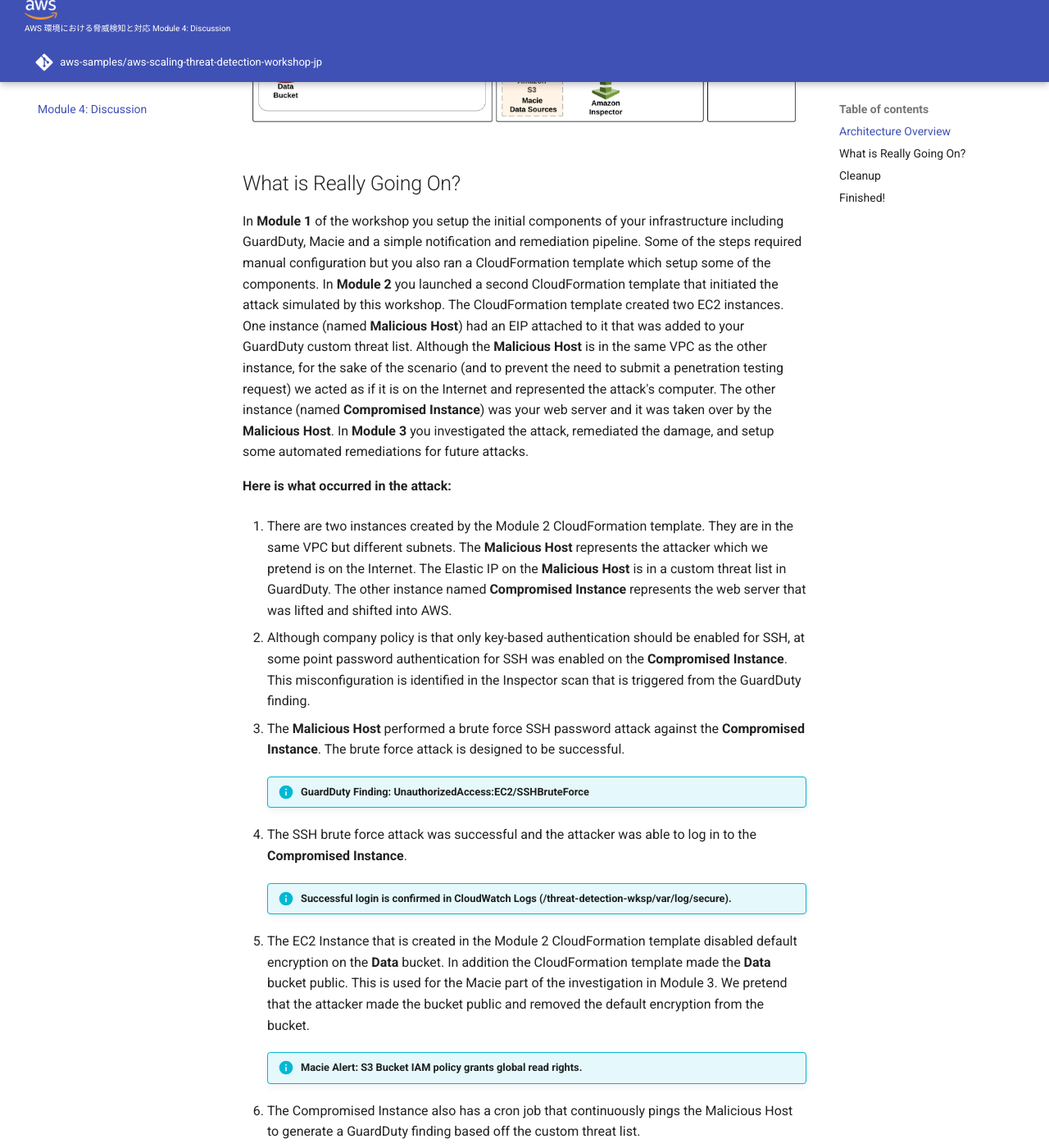
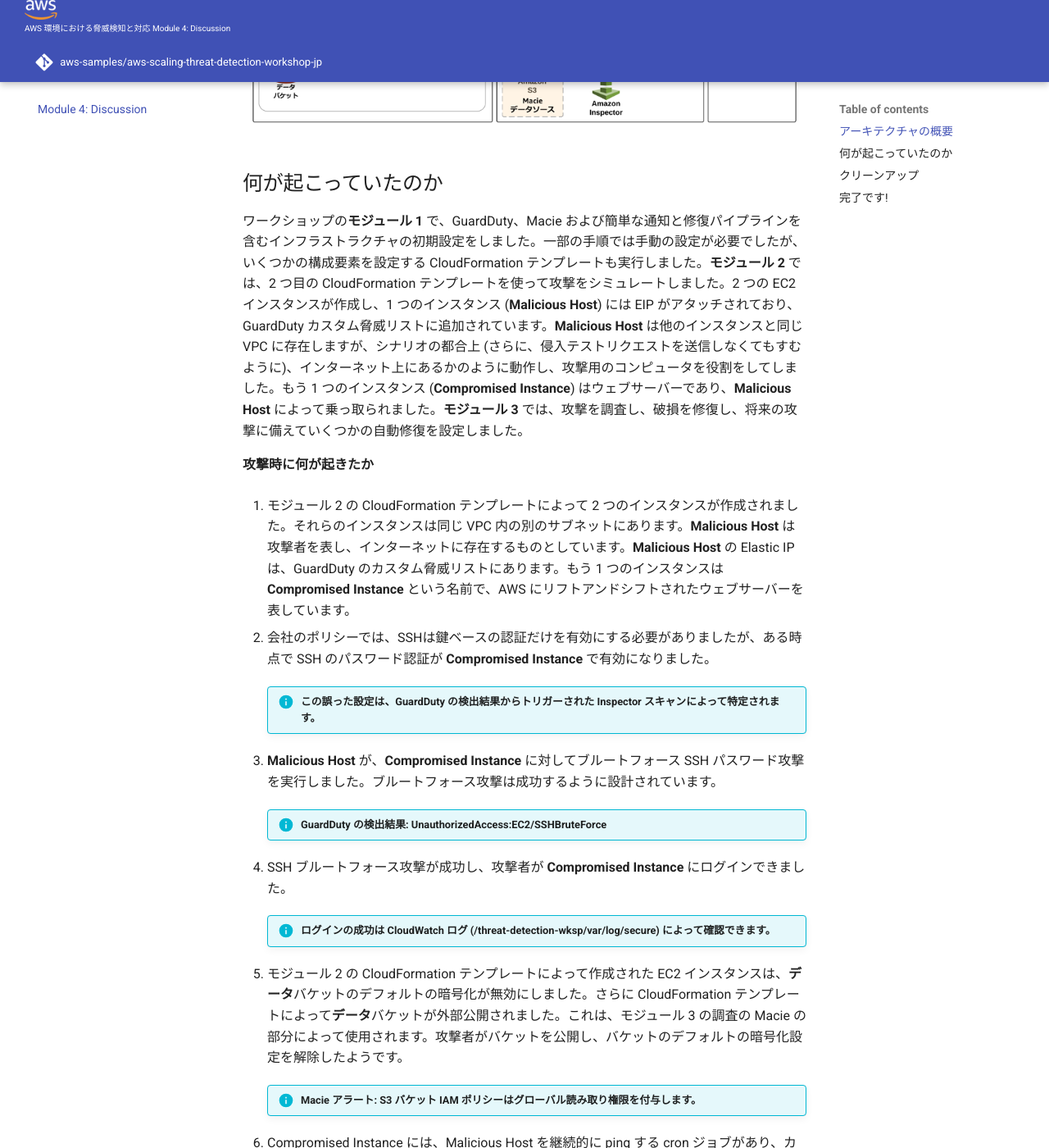
Before and after one commit to aws-samples/aws-scaling-threat-detection-workshop-jp, an MkDocs documentation site: the page built from docs/04-review-and-discussion.md, in a window 1280 px wide and 1400 px high, scrolled down 929 px. Shown: the whole window at 82% size. Built offline with MkDocs 1.6.1 and Material for MkDocs 9.7.7, drawn with Linux system fonts in a browser that asks for light colours; comment, search, counter and statistics services are not loaded; some of the changed text lies outside the part shown.

Commit message:
Added Module 4 translated content

```diff
--- a/docs/04-review-and-discussion.md
+++ b/docs/04-review-and-discussion.md
@@ -1,124 +1,128 @@
-# Module 4: Review and Discussion
+# モジュール 4: レビューとディスカッション
 
-In the last module we will have a short discussion of the workshop and discuss exactly what occurred. We will also go over a number of questions and then provide instructions on how to clean up the workshop environment to prevent future charges in your AWS account.
+最後のモジュールでは、ワークショップについて簡単に説明します（また、何が起こったのかを正確に議論します）。また、いくつかの質問に答え、ワークショップ環境をクリーンアップする方法も説明します (AWS アカウントが今後請求されないようにします)。
 
-**Agenda**
+**アジェンダ**
 
-1. Review & Discussion – 10 min
-2. Questions – 10 min
-3. Cleanup – 5 min
+1.  レビューとディスカッション – 10 分
+2.  質問 – 10 分
+3.  クリーンアップ – 5 分
 
-## Architecture Overview
-Below is a diagram of the overall workshop setup:
+## アーキテクチャの概要
+ワークショップ全体の設定の図:
 ![Part 1 Diagram](./images/04-diagram-module4.png)
 
-## What is Really Going On?
+## 何が起こっていたのか
 
-In **Module 1** of the workshop you setup the initial components of your infrastructure including GuardDuty, Macie and a simple notification and remediation pipeline. Some of the steps required manual configuration but you also ran a CloudFormation template which setup some of the components. In **Module 2** you launched a second CloudFormation template that initiated the attack simulated by this workshop. The CloudFormation template created two EC2 instances. One instance (named **Malicious Host**) had an EIP attached to it that was added to your GuardDuty custom threat list. Although the **Malicious Host** is in the same VPC as the other instance, for the sake of the scenario (and to prevent the need to submit a penetration testing request) we acted as if it is on the Internet and represented the attack's computer. The other instance (named **Compromised Instance**) was your web server and it was taken over by the **Malicious Host**. In **Module 3** you investigated the attack, remediated the damage, and setup some automated remediations for future attacks.
+ワークショップの**モジュール 1** で、GuardDuty、Macie および簡単な通知と修復パイプラインを含むインフラストラクチャの初期設定をしました。一部の手順では手動の設定が必要でしたが、いくつかの構成要素を設定する CloudFormation テンプレートも実行しました。**モジュール 2** では、2 つ目の CloudFormation テンプレートを使って攻撃をシミュレートしました。2 つの EC2 インスタンスが作成し、1 つのインスタンス (**Malicious Host**) には EIP がアタッチされており、GuardDuty カスタム脅威リストに追加されています。**Malicious Host** は他のインスタンスと同じ VPC に存在しますが、シナリオの都合上 (さらに、侵入テストリクエストを送信しなくてもすむように)、インターネット上にあるかのように動作し、攻撃用のコンピュータを役割をしてしました。もう 1 つのインスタンス (**Compromised Instance**) はウェブサーバーであり、**Malicious Host** によって乗っ取られました。**モジュール 3** では、攻撃を調査し、破損を修復し、将来の攻撃に備えていくつかの自動修復を設定しました。
 
-**Here is what occurred in the attack:**
+**攻撃時に何が起きたか**
 
-1. There are two instances created by the Module 2 CloudFormation template. They are in the same VPC but different subnets. The **Malicious Host** represents the attacker which we pretend is on the Internet. The Elastic IP on the **Malicious Host** is in a custom threat list in GuardDuty. The other instance named **Compromised Instance** represents the web server that was lifted and shifted into AWS.
+1.  モジュール 2 の CloudFormation テンプレートによって 2 つのインスタンスが作成されました。それらのインスタンスは同じ VPC 内の別のサブネットにあります。**Malicious Host** は攻撃者を表し、インターネットに存在するものとしています。**Malicious Host** の Elastic IP は、GuardDuty のカスタム脅威リストにあります。もう 1 つのインスタンスは **Compromised Instance** という名前で、AWS にリフトアンドシフトされたウェブサーバーを表しています。
 
-2. Although company policy is that only key-based authentication should be enabled for SSH, at some point password authentication for SSH was enabled on the **Compromised Instance**.  This misconfiguration is identified in the Inspector scan that is triggered from the GuardDuty finding.
+2.  会社のポリシーでは、SSHは鍵ベースの認証だけを有効にする必要がありましたが、ある時点で SSH のパスワード認証が **Compromised Instance** で有効になりました。
 
-3. The **Malicious Host** performed a brute force SSH password attack against the **Compromised Instance**. The brute force attack is designed to be successful.
+    !!! info "この誤った設定は、GuardDuty の検出結果からトリガーされた Inspector スキャンによって特定されます。"
 
-	!!! info "**GuardDuty Finding**: UnauthorizedAccess:EC2/SSHBruteForce"
+3.  **Malicious Host** が、**Compromised Instance** に対してブルートフォース SSH パスワード攻撃を実行しました。ブルートフォース攻撃は成功するように設計されています。
 
-4. The SSH brute force attack was successful and the attacker was able to log in to the **Compromised Instance**.
+	!!! info "**GuardDuty の検出結果**: UnauthorizedAccess:EC2/SSHBruteForce"
 
-	!!! info "Successful login is confirmed in CloudWatch Logs (/threat-detection-wksp/var/log/secure)."
+4.  SSH ブルートフォース攻撃が成功し、攻撃者が **Compromised Instance** にログインできました。
 
-5. The EC2 Instance that is created in the Module 2 CloudFormation template disabled default encryption on the **Data** bucket.  In addition the CloudFormation template made the **Data** bucket public.  This is used for the Macie part of the investigation in Module 3. We pretend that the attacker made the bucket public and removed the default encryption from the bucket.
+	!!! info "ログインの成功は CloudWatch ログ (/threat-detection-wksp/var/log/secure) によって確認できます。"
 
-	!!! info "**Macie Alert**: S3 Bucket IAM policy grants global read rights."
+5.  モジュール 2 の CloudFormation テンプレートによって作成された EC2 インスタンスは、**データ**バケットのデフォルトの暗号化が無効にしました。さらに CloudFormation テンプレートによって**データ**バケットが外部公開されました。これは、モジュール 3 の調査の Macie の部分によって使用されます。攻撃者がバケットを公開し、バケットのデフォルトの暗号化設定を解除したようです。
 
-6.  The Compromised Instance also has a cron job that continuously pings the Malicious Host to generate a GuardDuty finding based off the custom threat list.
+	!!! info "Macie アラート: S3 バケット IAM ポリシーはグローバル読み取り権限を付与します。"
 
-	!!! info "**GuardDuty Finding**: UnauthorizedAccess:EC2/MaliciousIPCaller.Custom"
+6.  Compromised Instance には、Malicious Host を継続的に ping する cron ジョブがあり、カスタム脅威リストに基づいて GuardDuty 検出結果を生成します。
 
-7. The API Calls that generated the API findings come from the **Malicious Host**. The calls use the temp creds from the IAM role for EC2 running on the **Malicious Host**. The GuardDuty findings are generated because the EIP attached to the **Malicious Host** is in a custom threat list.
+	!!! info "**GuardDuty の検出結果**: UnauthorizedAccess:EC2/MaliciousIPCaller.Custom"
 
-	!!! info "**GuardDuty Finding**: Recon:IAMUser/MaliciousIPCaller.Custom or **GuardDuty Finding**: UnauthorizedAccess:IAMUser/MaliciousIPCaller.Custom"
+7.  API 関連の検出結果を生成した API 呼び出しは、**Malicious Host** からのものです。この呼び出しでは、**Malicious Host** で実行されている EC2 の IAM ロールからの一時認証情報が使用されています。**Malicious Host** にアタッチされた EIP がカスタム脅威リストにあるため、GuardDuty の検出結果が生成されます。
 
-8. A number of CloudWatch Events Rules are evoked by the GuardDuty findings and then these trigger various services.
-	1.	**CloudWatch Event Rule**: The generic GuardDuty finding invokes a CloudWatch Event rule which triggers SNS to send an email.
-	2.	**CloudWatch Event Rule**: The generic Macie alert invokes a CloudWatch Event rule which triggers SNS to send an email.
-	3.	**CloudWatch Event Rule**: The SSH brute force attack finding invokes a CloudWatch Event rule which triggers a Lambda function to block the attacker IP address of the attacker via a NACL as well as a Lambda function that runs an Inspector scan on the EC2 instance.
-	4. **CloudWatch Event Rule**: The Unauthorized Access Custom MaliciousIP finding invokes a CloudWatch Event rule which triggers a Lambda function to block the IP address of the attacker via a NACL.
+	!!! info "**GuardDuty の検出結果**: Recon:IAMUser/MaliciousIPCaller.Custom"
 
-## Cleanup
-In order to prevent charges to your account we recommend cleaning up the infrastructure that was created. If you plan to keep things running so you can examine the workshop a bit more please remember to do the cleanup when you are done. It is very easy to leave things running in an AWS account, forgot about it, and then accrue charges.
+    !!! info "**GuardDuty の検出結果**: UnauthorizedAccess:IAMUser/MaliciousIPCaller.Custom"
 
-!!! info "You will need to manually delete some resources before you delete the CloudFormation stacks so please do the following steps in order."
+8.  GuardDuty の検出結果によっていくつかの CloudWatch イベントルールが呼び出され、これらのルールによって様々なサービスがトリガーされます。
+	1.	**CloudWatch イベントルール**: 一般的な GuardDuty 検出結果によって、SNS によるメールの送信がトリガーされる CloudWatch イベントルールが呼び出されます。
+	2.	**CloudWatch イベントルール**: 一般的な Macie アラートによって、SNS によるメールの送信がトリガーされる CloudWatch イベントルールが呼び出されます。
+	3.	**CloudWatch イベントルール**: SSH ブルートフォース攻撃の検出結果によって、NACL を介して攻撃者の IP アドレスをブロックする Lambda 関数、および EC2 インスタンスで Inspector スキャンを実行する Lambda 関数をトリガーする CloudWatch イベントルールが呼び出されます。
+	4.  **CloudWatch イベントルール**: Unauthorized Access Custom MaliciousIP の検出結果によって、NACL を介して攻撃者の IP アドレスをブロックする Lambda 関数をトリガーする CloudWatch イベントルールが呼び出されます。
 
-1.	Delete the Inspector objects created for the workshop.
-	* Go to the <a href="https://us-west-2.console.aws.amazon.com/inspector" target="_blank">Amazon Inspector</a> console.
-	* Click on **Assessment targets** in the navigation pane on the left.
-	* Delete all that start with **threat-detection-wksp**.
+## クリーンアップ
+アカウントへの請求を防ぐために、作成したインフラストラクチャをクリーンアップすることをお勧めします。ワークショップついてもう少し調べるためにそのままにしておく場合は、終了時に忘れずにクリーンアップしてください。AWS アカウントで作成したものを実行中のまま忘れてしまうと、料金が発生します。
 
-2.	Delete the IAM Role for the compromised EC2 instance and the Service-Linked Role for Inspector (if you didn't already have this Role created).
-	* Go to <a href="https://console.aws.amazon.com/iam/" target="_blank">AWS IAM</a> console.
-	* Click on **Roles**
-	* Search for the role named **threat-detection-wksp-compromised-ec2**.
-	* Click the check box next to it and click **Delete**.
-	* Repeat the steps above for the role named **AWSServiceRoleForAmazonInspector**.
+!!! info "一部のリソースは CloudFormation スタックを削除する前に手動で削除する必要があるため、以下のステップを順番通りに実行してください。"
 
-3.	Delete all three S3 buckets created by the Module 1 CloudFormation template (the buckets that start with **threat-detection-wksp** and end with **-data**, **-threatlist** and **-logs**)
-	* Go to <a href="https://s3.console.aws.amazon.com/s3/home?region=us-west-2" target="_blank">Amazon S3</a> console.
-	* Click on the appropiate bucket.
-	* Click **Delete Bucket**.
-	* Copy and paste the name of the bucket (this is an extra verification that you actually want to delete the bucket).
-	* Repeat the steps above for all three buckets.
+1.	ワークショップ用に作成された Inspector オブジェクトを削除します。
+	* <a href="https://us-west-2.console.aws.amazon.com/inspector" target="_blank">Amazon Inspector</a> コンソールに移動します。
+	* 左のナビゲーションペインの **Assessment targets (評価ターゲット)** をクリックします。
+	* **threat-detection-wksp** で開始するものをすべて削除します。
 
-4.	Delete Module 1 and 2 CloudFormation stacks (**ThreatDetectionWksp-Env-Setup** and **ThreatDetectionWksp-Attacks**).
-	* Go to the <a href="https://us-west-2.console.aws.amazon.com/cloudformation/home?region=us-west-2#/stacks?filter=active" target="_blank">AWS CloudFormation</a> console.
-	* Select the appropiate stack.
-	* Select **Action**.
-	* Click **Delete Stack**.
-	* Repeat the steps above for each stack.
+2.	侵害された EC2 インスタンスの IAM ロールおよび Inspector の サービスリンクドロールを削除します (このロールをまだ作成していなかった場合)。
+	* <a href="https://console.aws.amazon.com/iam/" target="_blank">AWS IAM</a> コンソールに移動します。
+	* **Roles (ロール)** をクリックします。
+	* **threat-detection-wksp-compromised-ec2** という名前のロールを探します。
+	* このロールの横にあるチェックボックスをクリックし、**Delete(削除)** をクリックします。
+	* **AWSServiceRoleForAmazonInspector** という名前のロールに対して、このステップを繰り返します。
 
-	!!! info "You do not need to wait for the first stack to delete before you delete the second one."
+3.	モジュール 1 の CloudFormation テンプレートによって作成された 3 つの S3 バケット (**threat-detection-wksp** で開始し、**-data**、**-threatlist**、および **-logs** で終了するバケット) をすべて削除します。
+	* <a href="https://s3.console.aws.amazon.com/s3/home?region=us-west-2" target="_blank">Amazon S3</a> コンソールに移動します。
+	* 適切なバケットをクリックします。
+	* **Delete Bucket (バケットの削除)** をクリックします。
+	* バケットの名前をコピーアンドペーストします (これは、そのバケットを本当に削除してよいかどうかの追加の確認です)。
+	* 3 つのバケットすべてに対して前述のステップを繰り返します。
 
-5.	Delete the GuardDuty custom threat list and disable GuardDuty (if you didn't already have it configured before the workshop)
-	* Go to the <a href="https://us-west-2.console.aws.amazon.com/guardduty/" target="_blank">Amazon GuardDuty</a> console.
-	* Click on **Lists** on the left navigation.
-	* Click the **X** next to the threat list that starts with **Custom-Threat-List**.
-	* Click **Settings** in the navigation pane on the left navigation.
-	* Click the check box next to **Disable**.
-	* Click **Save settings** and then click **Disable** in the pop-up box.
+4.	4.	モジュール 1 および 2 の CloudFormation スタック (**ThreatDetectionWksp-Env-Setup** および **ThreatDetectionWksp-Attacks**) を削除します。
+	* <a href="https://us-west-2.console.aws.amazon.com/cloudformation/home?region=us-west-2#/stacks?filter=active" target="_blank">AWS CloudFormation</a> コンソールに移動します。
+	* 適切なスタックを選択します。
+	* **Action (アクション)** を選択します。
+	* **Delete Stack (スタックの削除)** をクリックします。
+	* それぞれのスタックに対して前述のステップを繰り返します。
 
-6.	Disable AWS Security Hub
-	* Go to the <a href="https://us-west-2.console.aws.amazon.com/securityhub/home?region=us-west-2#/findings" target="_blank">AWS Security Hub</a> console.
-	* Click on **Settings** on the left navigation.
-	* Click the **General** on the top navigation.
-	* Click **Disable AWS Security Hub**.
+	!!! info "最初のスタックが削除されるのを待たずに 2 番目のスタックを削除できます。"
 
-6.	Delete the manual CloudWatch Event Rule you created and the CloudWatch Logs that were generated.
-	* Go to the <a href="https://us-west-2.console.aws.amazon.com/cloudwatch" target="_blank">AWS CloudWatch</a> console.
-	* Click on **Rules** in the navigation pane on the left.
-	* Click the radio button next **threat-detection-wksp-guardduty-finding-maliciousip**.
-	* Select **Action** and click **Delete**.
-	* Click on **Logs** in the navigation pane on the left.
-	* Click the radio button next to **/aws/lambda/threat-detection-wksp-inspector-role-creation**.
-	* Select **Action** and click **Delete log group** and then click **Yes, Delete** in the pop-up box.
-	* Repeat for:
+5.	GuardDuty カスタム脅威リストを削除し、GuardDuty を無効にします (ワークショップの前に GuardDuty をまだ有効にしていなかった場合)。
+	* <a href="https://us-west-2.console.aws.amazon.com/guardduty/" target="_blank">Amazon GuardDuty</a> コンソールに移動します。
+	* 左のナビゲーションの **Lists (リスト)** をクリックします。
+	* **Custom-Threat-List** で開始する脅威リストの横にある **X** をクリックします。
+	* 左のナビゲーションにあるナビゲーションペインの **Settings (設定)** をクリックします。
+	* **Disable (無効化)** の横にあるチェックボックスをクリックします。
+	* **Save settings (設定の保存)** をクリックしてから、ポップアップボックスの **Disable (無効化)** をクリックします。
+
+6.	AWS Security Hub を無効にします。
+	* <a href="https://us-west-2.console.aws.amazon.com/securityhub/home?region=us-west-2#/findings" target="_blank">AWS Security Hub</a> コンソールに移動します。
+	* 左のナビゲーションの **Settings (設定)** をクリックします。
+	* 上のナビゲーションの **General (一般)** をクリックします。
+	* **Disable AWS Security Hub (AWS Security Hub の無効化)** をクリックします。
+
+7.	作成した手動の CloudWatch イベントルールと、生成された CloudWatch ログを削除します。
+	* <a href="https://us-west-2.console.aws.amazon.com/cloudwatch" target="_blank">AWS CloudWatch</a> コンソールに移動します。
+	* 左のナビゲーションペインの **Rules (ルール)** をクリックします。
+	* **threat-detection-wksp-guardduty-finding-maliciousip** の横にあるラジオボタンをクリックします。
+	* **Action (アクション)** を選択し、**Delete (削除)** をクリックします。
+	* 左のナビゲーションペインの **Logs (ログ)** をクリックします。
+	* **/aws/lambda/threat-detection-wksp-inspector-role-creation** の横にあるラジオボタンをクリックします。
+	* **Action (アクション)** を選択し、**Delete log group (ロググループの削除)** をクリックしてから、ポップアップボックスの **Yes, Delete (はい、削除します)** をクリックします。
+	* 以下に対して繰り返します。
 		* **/aws/lambda/threat-detection-wksp-remediation-inspector**
 		* **/aws/lambda/threat-detection-wksp-remediation-nacl**
 		* **/threat-detection-wksp/var/log/secure**
 
-7.	Delete the SNS subscription that was created when you subscribed to SNS Topic.
-	* Go to the <a href="https://us-west-2.console.aws.amazon.com/sns" target="_blank">AWS SNS</a> console.
-	* Click on **Subscriptions** on the left navigation.
-	* Select the check box next to the subscription that shows your e-mail as the Endpoint and has **threat-detection-wksp** in the **Subscription ARN**.
-	* Select **Action** and then click **Delete subscriptions**
+8.	SNS トピックに登録したときに作成された SNS サブスクリプションを削除します。
+	* <a href="https://us-west-2.console.aws.amazon.com/sns" target="_blank">AWS SNS</a> コンソールに移動します。
+	* 左のナビゲーションの **Subscriptions (サブスクリプション)** をクリックします。
+	* 自分のメールアドレスがエンドポイントとして表示されているサブスクリプションで、**Subscription ARN (サブスクリプション ARN)** に **threat-detection-wksp** が含まれているサブスクリプションについて、その横にあるチェックボックスを選択します。
+	* **Action (アクション)** を選択し、**Delete subscriptions (サブスクリプションの削除)** をクリックします。
 
-8.	Disable Macie (if you didn't already have Macie enabled before the workshop).
-	* Go the <a href="https://mt.us-west-2.macie.aws.amazon.com/" target="_blank">Amazon Macie</a> console.
-	* In the upper right-hand corner select the down arrow to the left of the Region and select **Macie General Settings**.
-	* Check the two boxes and click **Disable Amazon Macie**
+9.	Macie を無効にします (ワークショップの前に Macie を有効にしていなかった場合)。
+	* <a href="https://mt.us-west-2.macie.aws.amazon.com/" target="_blank">Amazon Macie</a> コンソールに移動します。
+	* 右上の角で、**Region (リージョン)** の左にある下向き矢印を選択し、**Macie General Settings (Macie 一般設定)** を選択します。
+	* 2 つのボックスを選択し、**Disable Amazon Macie (Amazon Macie の無効化)** をクリックします。
 
-## Finished!
+## 完了です!
 
-Congratulations on completing this workshop! This is the workshop's permanent home, so feel free to revisit as often as you'd like.
+このワークショップを完了しました。おめでとうございます! ここはワークショップの永続的なサイトですので、好きなときにいつでも再度アクセスしてください。
```
Also changed, not shown: docs/images/04-diagram-module4.png.
